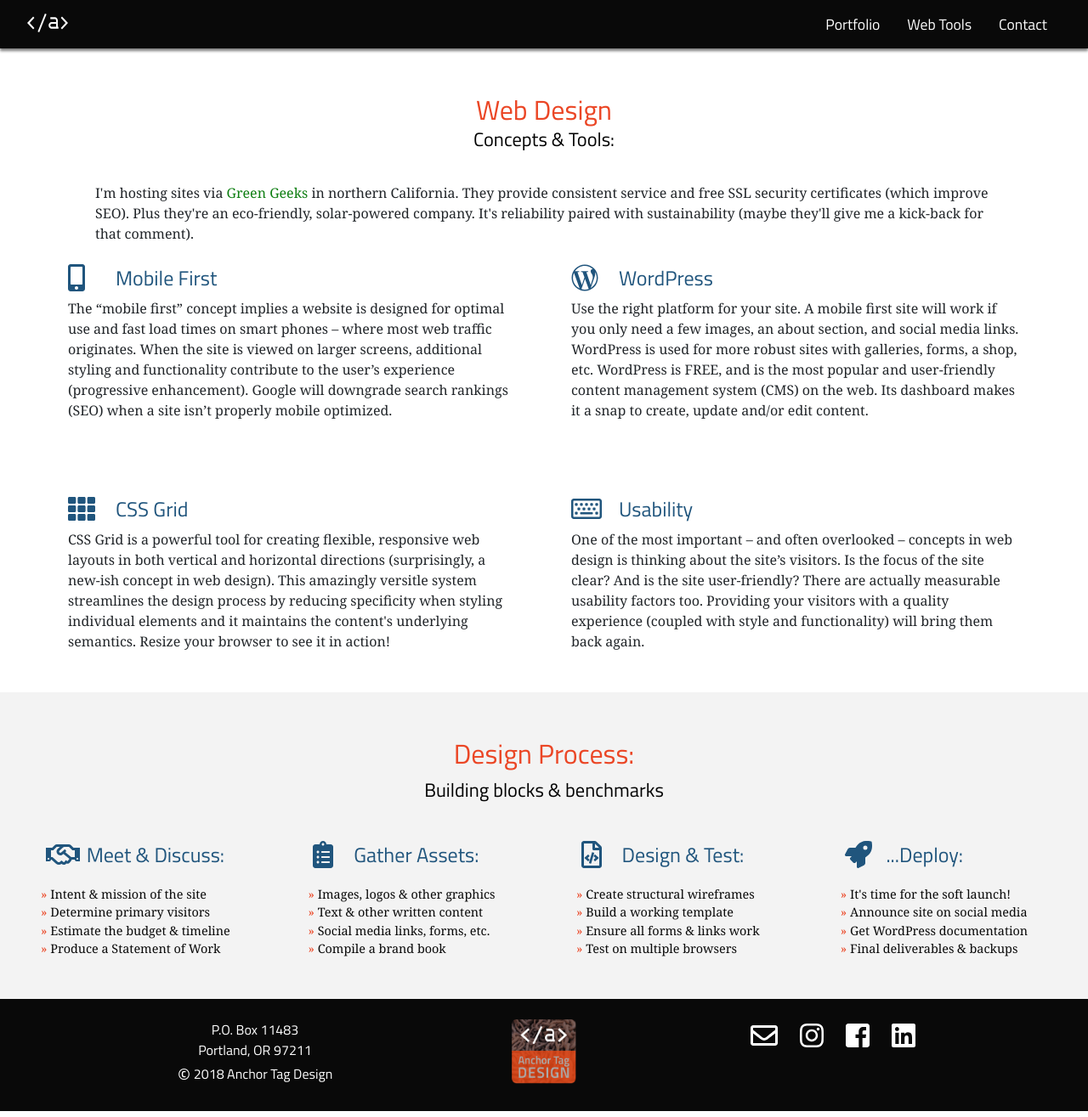
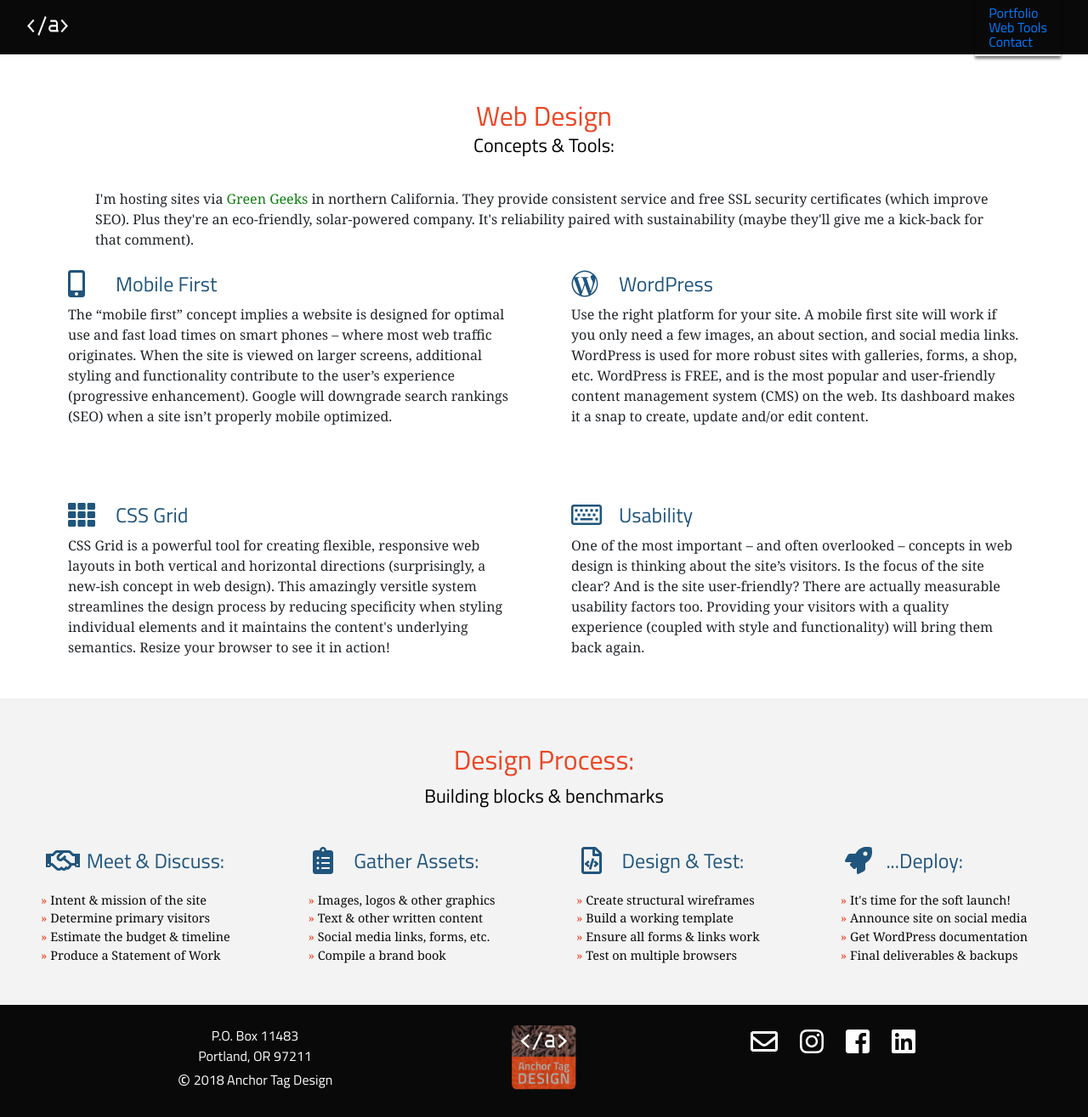
Before and after one commit to mariomax/ATD-2, a PHP site: page /web-tools in a window 1280 px wide. Shown: the whole page at 85% size. Run offline with PHP 8.4, Linux system fonts and the light colour scheme; some libraries are stand-ins or nearby versions; some web fonts are replaced.

Commit message:
Removed Bootstrap 4 from the site - working at multi-page navigation.

```diff
--- /dev/null
+++ b/css/overlay.less
@@ -0,0 +1,127 @@
+@import url("https://fonts.googleapis.com/css?family=Titillium+Web:400,600,700");
+@import "palette.less";
+
+.toggle-button {
+    // position: fixed;
+    // top: 8px;
+    // right: 15px;
+    // padding: 9px 10px;
+    // margin: 8px 15px 8px 0;
+    height: 20px;
+    width: 25px;
+    cursor: pointer;
+    z-index: 30;
+
+  .bar {
+    background-color: @white;
+    display: block;
+    width: 100%;
+    height: 3px;
+    border: 0;
+    -webkit-transition: all .35s ease;
+    transition: all .35s ease;
+  }
+  .bar + .bar {
+    margin-top: 4px;
+  }
+}
+.middle {
+    top: 11px;
+}
+.bottom {
+    top: 22px;
+}
+.toggle-button:hover {
+    opacity: .7;
+}
+.toggle-active .bar {
+    background-color: @white;
+}
+.toggle-active .top {
+    -webkit-transform: translateY(2px) translateX(0) rotate(45deg);
+            transform: translateY(2px) translateX(0) rotate(45deg);
+}
+.toggle-active .middle {
+   opacity: 0;
+}
+.toggle-active .bottom {
+    -webkit-transform: translateY(-12px) translateX(0) rotate(-45deg);
+            transform: translateY(-12px) translateX(0) rotate(-45deg);
+}
+
+.overlay-nav {
+    position: fixed;
+    background-image: linear-gradient(120deg, @black 0%, @dark 25%, @blue 100%);
+    top: 0;
+    left: 0;
+    width: 100%;
+    height: 0;
+    visibility: hidden;
+    opacity: 0;
+    -webkit-transition: opacity .35s, visibility .35s, height .35s;
+    transition: opacity .35s, visibility .35s, height .35s;
+    z-index: 10;
+}
+.nav-active {
+    opacity: 1;
+    visibility: visible;
+    height: 100%;
+/*    max-height: 340px;*/
+}
+.overlay-nav ul {
+    display: block;
+    position: relative;
+    top: 4rem;
+    left: 0;
+    font-family: "Titillium Web", sans-serif;
+    font-size: 2rem;
+    font-weight: 400;
+    text-align: center;
+    list-style: none;
+    padding: 0;
+}
+.overlay-nav ul li {
+    display: block;
+    padding: 1.5rem 0;
+}
+.overlay-nav ul li a {
+    color: @white;
+    text-decoration: none;
+}
+
+@media (min-width: 768px) {
+  /* Navigation */
+  .top-nav {
+    position: fixed;
+    width: 100%;
+    .toggle-button {
+      display: none;
+    }
+  }
+  .overlay-nav {
+    display: -webkit-box;
+    display: -ms-flexbox;
+    display: flex;
+    visibility: visible;
+    opacity: 1;
+    background-color: @dark;
+    ul {
+      display: -webkit-box;
+      display: -ms-flexbox;
+      display: flex;
+      -webkit-box-orient: horizontal;
+      -webkit-box-direction: normal;
+          -ms-flex-direction: row;
+              flex-direction: row;
+      -webkit-box-pack: justify;
+          -ms-flex-pack: justify;
+              justify-content: space-between;
+      top: 0;
+      padding-right: 2rem;
+      margin-left: 20rem;
+      li {
+        font-size: 1.2rem;
+      }
+    }
+  }
+}
--- a/css/style.css
+++ b/css/style.css
@@ -33,10 +33,6 @@ textarea {
   font-family: "Titillium Web", sans-serif;
 }
 /* Firefox doesn't like this formatting - OK in Chrome */
-input::-webkit-input-placeholder,
-::-webkit-input-placeholder {
-  font-family: "Titillium Web", sans-serif;
-}
 input::placeholder,
 ::-webkit-input-placeholder {
   font-family: "Titillium Web", sans-serif;
@@ -105,14 +96,28 @@ button a:hover {
   text-decoration: none;
 }
 /* Navigation */
+.top-nav {
+  background-color: #090909;
+  display: flex;
+  justify-content: space-between;
+  align-items: center;
+  height: 4rem;
+  padding: 0 2rem;
+  top: 0;
+  z-index: 2;
+}
+.top-nav .navbar-brand {
+  max-width: 3rem;
+  z-index: 200;
+}
+.top-nav .navbar-brand img {
+  width: 100%;
+  height: auto;
+}
 .navbar {
-  background: #090909;
-  display: -webkit-box;
-  display: -ms-flexbox;
   display: flex;
-  padding: 1rem;
+  flex-direction: column;
   color: #FFF;
-  -webkit-box-shadow: 0 3px 3px rgba(0, 0, 0, 0.5);
   box-shadow: 0 3px 3px rgba(0, 0, 0, 0.5);
 }
 .navbar a img svg {
@@ -121,76 +126,14 @@ button a:hover {
 .navbar a img svg:hover {
   fill: #EB4625;
 }
-.navbar-items,
-.navbar {
-  -webkit-box-orient: vertical;
-  -webkit-box-direction: normal;
-      -ms-flex-direction: column;
-          flex-direction: column;
-  padding: 0.5rem 1rem;
-}
-.navbar-items {
-  display: none;
-}
-.navbar-link-brand {
-  -ms-flex-item-align: start;
-      align-self: flex-start;
-  padding: 0.5rem 1rem;
-  max-width: 3rem;
-}
-.navbar-link-toggle {
-  -ms-flex-item-align: end;
-      align-self: flex-end;
-  display: initial;
-  position: absolute;
-  color: #FFF;
-  padding: 0.8rem 1rem;
-}
-.navbar a,
-.navbar a:hover {
-  text-decoration: none;
-  color: #FFF;
-  font-size: 1.1rem;
-}
-.navbar a:hover,
-.navbar a:hover:hover {
-  color: #EB4625;
-}
-.navbar a:visited {
-  color: #F3F3F3;
-}
-.nav-item .nav-link a {
-  padding: 0;
-}
-/* jQuery CSS for navigation dropdown open/close */
-.navbar-items.open {
-  height: auto;
-  display: -webkit-box;
-  display: -ms-flexbox;
-  display: flex;
-  -ms-flex-item-align: center;
-      align-self: center;
-  padding: 0;
-  text-align: center;
-}
-.navbar-items.open li {
-  display: block;
-  padding-top: 0.5rem;
-}
-.navbar-items.close {
-  height: 0;
-  padding-top: 0;
-}
-.navbar-items.close li {
-  display: none;
-}
 /* Header & hero image */
 .hero-area {
   position: relative;
   width: 100%;
   margin: 0;
 }
-img {
+.hero-area img {
+  display: block;
   width: 100%;
   height: auto;
 }
@@ -332,12 +263,10 @@ img {
   grid-template-columns: 3rem 1fr;
 }
 .tools .heading .fai {
-  -ms-flex-item-align: center;
   align-self: center;
   justify-self: start;
 }
 .tools .heading h4 {
-  -ms-flex-item-align: center;
   align-self: center;
   justify-self: start;
   color: #20557D;
@@ -369,8 +298,6 @@ img {
 }
 .process .lists {
   display: grid;
-  -webkit-box-pack: center;
-      -ms-flex-pack: center;
   justify-content: center;
   padding-top: 1rem;
 }
@@ -379,13 +306,11 @@ img {
   grid-template-columns: 3rem 1fr;
 }
 .process .lists .card-title .svg-inline--fa {
-  -ms-flex-item-align: center;
   align-self: center;
   color: #20557D;
   font-size: 2rem;
 }
 .process .lists .card-title h4 {
-  -ms-flex-item-align: center;
   align-self: center;
   color: #20557D;
   font-size: 1.5rem;
@@ -525,45 +442,10 @@ footer .copyright {
   padding-bottom: 2rem;
 }
 .four0four .four-footer {
-  -ms-flex-negative: 0;
   flex-shrink: 0;
 }
 /* #################### Media Query for 600px; #################### */
 @media (min-width: 600px) {
-  /* Navigation */
-  .navbar-link-toggle {
-    display: none;
-  }
-  .navbar-items,
-  .navbar {
-    display: -webkit-box;
-    display: -ms-flexbox;
-    display: flex;
-    -webkit-box-orient: horizontal;
-    -webkit-box-direction: normal;
-        -ms-flex-direction: row;
-            flex-direction: row;
-    padding: 0.5rem 1rem;
-  }
-  .navbar-items.open li {
-    padding: 0 1rem;
-  }
-  .navbar-items.open {
-    padding-right: 1rem;
-  }
-  .nav-item {
-    display: -webkit-box;
-    display: -ms-flexbox;
-    display: flex;
-    padding: 0 1rem;
-  }
-  .nav-link {
-    padding: 0;
-  }
-  .navbar-link-brand {
-    padding: 0.5rem 1rem;
-    margin-left: 1rem;
-  }
   /* Intro section */
   .intro {
     padding: 3rem;
@@ -620,8 +502,6 @@ footer .copyright {
   }
   .process .lists .process-card {
     display: grid;
-    -webkit-box-pack: center;
-        -ms-flex-pack: center;
     justify-content: center;
   }
   .contact {
--- a/css/style.less
+++ b/css/style.less
@@ -1,7 +1,7 @@
 /* Google fonts */
-
 @import url("https://fonts.googleapis.com/css?family=Noto+Serif:400,400i|Titillium+Web:400,600,700");
 @import "palette.less";
+
 /* Global fix for Bootstrap 4 skew */
 
 html {
@@ -99,11 +99,27 @@ button {
 }
 
 /* Navigation */
-
+.top-nav {
+  background-color: @dark;
+  display: flex;
+  justify-content: space-between;
+  align-items: center;
+  height: 4rem;
+  padding: 0 2rem;
+  top: 0;
+  z-index: 2;
+  .navbar-brand {
+    max-width: 3rem;
+    z-index: 200;
+    img {
+      width: 100%;
+      height: auto;
+    }
+  }
+}
 .navbar {
-  background: @dark;
   display: flex;
-  padding: 1rem;
+  flex-direction: column;
   color: @white;
   box-shadow: 0 3px 3px rgba(0, 0, 0, 0.5);
   a {
@@ -118,84 +134,17 @@ button {
   }
 }
 
-.navbar-items,
-.navbar {
-  flex-direction: column;
-  padding: 0.5rem 1rem;
-}
-
-.navbar-items {
-  display: none;
-}
-
-.navbar-link-brand {
-  align-self: flex-start;
-  padding: 0.5rem 1rem;
-  max-width: 3rem;
-}
-
-.navbar-link-toggle {
-  align-self: flex-end;
-  display: initial;
-  position: absolute;
-  color: @white;
-  padding: 0.8rem 1rem;
-}
-
-.navbar a,
-.navbar a:hover {
-  text-decoration: none;
-  color: @white; // padding: 0.5rem 1rem;
-  // font-weight: 600;
-  font-size: 1.1rem;
-  &:hover {
-    color: @orange; // font-weight: 600;
-  }
-}
-
-.navbar a:visited {
-  color: @light;
-}
-
-.nav-item .nav-link a {
-  padding: 0;
-}
-
-/* jQuery CSS for navigation dropdown open/close */
-
-.navbar-items.open {
-  height: auto;
-  display: flex;
-  align-self: center;
-  padding: 0;
-  text-align: center;
-}
-
-.navbar-items.open li {
-  display: block;
-  padding-top: 0.5rem;
-}
-
-.navbar-items.close {
-  height: 0;
-  padding-top: 0;
-}
-
-.navbar-items.close li {
-  display: none;
-}
-
 /* Header & hero image */
 
 .hero-area {
   position: relative;
   width: 100%;
   margin: 0;
-}
-
-img {
-  width: 100%;
-  height: auto;
+  img {
+    display: block;
+    width: 100%;
+    height: auto;
+  }
 }
 
 .header-text {
@@ -535,34 +484,7 @@ footer {
 /* #################### Media Query for 600px; #################### */
 
 @media (min-width: 600px) {
-  /* Navigation */
-  .navbar-link-toggle {
-    display: none;
-  }
-  .navbar-items,
-  .navbar {
-    display: flex;
-    flex-direction: row;
-    padding: 0.5rem 1rem;
-  }
-  .navbar-items.open li {
-    padding: 0 1rem;
-  }
-  .navbar-items.open {
-    padding-right: 1rem;
-  }
-  .nav-item {
-    display: flex;
-    padding: 0 1rem;
-  }
-  .nav-link {
-    padding: 0;
-  } // Removes padding from their div.
-  .navbar-link-brand {
-    padding: 0.5rem 1rem;
-    margin-left: 1rem;
-  } // Restores padding to this one item.
-  /* Intro section */
+/* Intro section */
   .intro {
     padding: 3rem;
   }
@@ -644,6 +566,8 @@ footer {
 /* #################### Media Query for 768px; #################### */
 
 @media (min-width: 768px) {
+
+  /* Intro section */
   .intro {
     padding: 2rem 5rem;
     h3 {
--- a/includes/header.php
+++ b/includes/header.php
@@ -1,4 +1,4 @@
-<div class="hero-area" id="navigation">
+<header class="hero-area" id="navigation">
 
 	<picture>
 		<source media="(min-width: 1200px)" srcset="images/hero-large.jpg, images/hero-large@2x.jpg 2x">
@@ -13,4 +13,4 @@
 			<h2>Web | Graphics | Photography</h2>
 		</div>
 	</div>
-</div>
+</header>
--- a/includes/nav.inc.php
+++ b/includes/nav.inc.php
@@ -1,23 +1,23 @@
-<?php
-	$home = 'https://www.anchortagdesign.com/';
-	$test = '../';
-?>
-<nav class="navbar navbar-nav collapse sticky-top" role="navigation">
-	<a class="nav-link navbar-link-brand" id="a-tag" data-value="navigation" href="<?php echo htmlspecialchars($test . 'index.php'); ?>">
-	  <img src="../images/navicon.svg" alt="anchor tag design icon">
+<div class="top-nav">
+	<a class="navbar-brand" id="a-tag" data-value="navigation" href="index.php">
+		<img src="images/navicon.svg" alt="anchor tag design icon">
 	</a>
-	<div class="navbar-link-toggle">
-		<i class="fas fa-bars"></i>
+	<div class="toggle-button" id="toggle">
+		<span class="bar top"></span>
+		<span class="bar middle"></span>
+		<span class="bar bottom"></span>
 	</div>
-	<ul class="navbar-nav navbar-items">
-		<li class="nav-item">
-			<a class="nav-link" data-value="portfolio" href="<?php echo htmlspecialchars($test . '#portfolio'); ?>";>Portfolio</a>
-		</li>
-		<li class="nav-item">
-			<a class='nav-link' data-value='tools' href="<?php echo htmlspecialchars($test . 'web-tools/index.html.php'); ?>">Web Tools</a>
-		</li>
-		<li class="nav-item">
-			<a class="nav-link" data-value="contact" href="<?php echo htmlspecialchars($test . 'contact/index.php'); ?>">Contact</a>
-		</li>
-	</ul>
-</nav>
+	<nav class="overlay-nav navbar" id="overlay" role="navigation">
+		<ul>
+			<li>
+				<a href="../index.php/#portfolio" data-value="portfolio" id="nav-link">Portfolio</a>
+			</li>
+			<li>
+				<a href="../web-tools">Web Tools</a>
+			</li>
+			<li>
+				<a href="contact/index.php">Contact</a>
+			</li>
+		</ul>
+	</nav>
+</div>
--- a/includes/portfolio.php
+++ b/includes/portfolio.php
@@ -1,5 +1,5 @@
-<section class="intro" id="portfolio">
-	<h2>Web Projects:</h2>
+<section class="intro">
+	<h2 id="portfolio">Web Projects:</h2>
 	<h3>Designed & built for artists, small businesses, and the service industry</h3>
 	<div class="intro-wrapper">
 		<div class="intro-para">
--- a/index.php
+++ b/index.php
@@ -87,12 +87,12 @@
 	}
 	</script>
 
-	<!-- Bootstrap 4 CDN and Font Awesome! business -->
-	<link rel="stylesheet" href="https://maxcdn.bootstrapcdn.com/bootstrap/4.0.0/css/bootstrap.min.css" integrity="sha384-Gn5384xqQ1aoWXA+058RXPxPg6fy4IWvTNh0E263XmFcJlSAwiGgFAW/dAiS6JXm" crossorigin="anonymous">
+	<!-- Font Awesome! CDN -->
 	<script defer src="https://use.fontawesome.com/releases/v5.0.9/js/all.js" integrity="sha384-8iPTk2s/jMVj81dnzb/iFR2sdA7u06vHJyyLlAd4snFpCl/SnyUjRrbdJsw1pGIl" crossorigin="anonymous"></script>
 
 	<!-- Stylesheets in the css folder -->
 	<link href="css/reset.css" rel="stylesheet" type="text/css">
+	<link href="css/overlay.css" rel="stylesheet" type="text/css">
 	<link href="css/style.css" rel="stylesheet" type="text/css">
 
 	<!-- jQuery CDN -->
@@ -103,7 +103,7 @@
 
 </head>
 <body>
-	<?php include 'includes/navigation.php'; ?>
+	<?php include 'includes/nav.php'; ?>
 	<?php include 'includes/header.php'; ?>
 	<?php include 'includes/portfolio.php'; ?>
 	<?php include 'includes/tools.php'; ?>
--- a/js/main.js
+++ b/js/main.js
@@ -5,10 +5,10 @@
 //     $('.header').height($(window).height());
 // });
 
-$(".navbar-nav a").click(function () {
+$(".navbar a").click(function () {
 	if ($(window).width() < 768) {
 		$("body,html").animate({
-			scrollTop:$("#" + $(this).data('value')).offset().top - 180 }, 1000)
+			scrollTop:$("#" + $(this).data('value')).offset().top}, 1000)
 	}
 	else
 	$("body,html").animate({
@@ -29,3 +29,14 @@ $("button a").click(function () {
 $(".navbar-link-toggle, ul li a").click(function () {
 	$(".navbar-items").toggleClass("open");
 });
+
+// From jqueryscript.net Fullscreen Hamburger Overlay
+$('#toggle').click(function() {
+	$(this).toggleClass('toggle-active');
+	$('#overlay').toggleClass('nav-active');
+});
+
+$('#nav-link').click(function() {
+	$('#overlay').removeClass('nav-active');
+	$('#toggle').toggleClass('toggle-active');
+});
```
Also changed, not shown: other parts of css/style.css (+4 -40 lines), css/overlay.css (added, +122 -0 lines), includes/nav.php (+15 -15 lines). Lines whose indentation alone changed are shown as unchanged.
